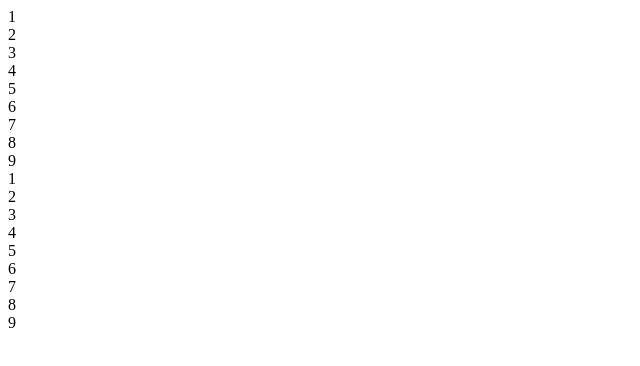
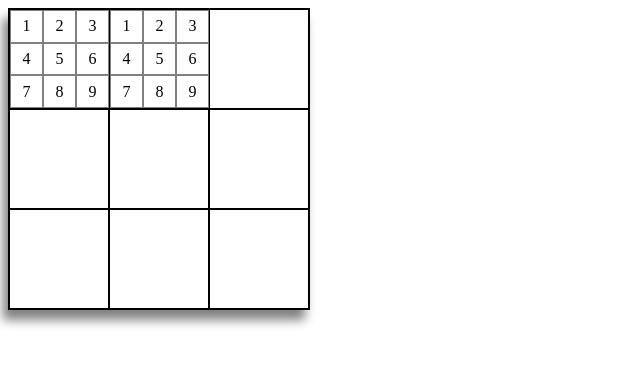
Before and after one commit to Mrashes/sudoku, a plain HTML site: page index.html in a window 1280 px wide. Shown: the whole page, without its empty margins (0-640 px from the left). Drawn offline with Linux system fonts and the light colour scheme.

Commit message:
starting a layout

```diff
--- a/index.html
+++ b/index.html
@@ -5,7 +5,7 @@
     <meta name="viewport" content="width=device-width, initial-scale=1.0">
     <meta http-equiv="X-UA-Compatible" content="ie=edge">
     <title>Sudoku</title>
-    <link href="./main.css" type="stylesheet">
+    <link href="main.css" rel="stylesheet" type="text/css">
 </head>
 <body>
     <!-- div.box.box$*9 -->
--- a/main.css
+++ b/main.css
@@ -1,4 +1,23 @@
 .container {
+    width: 300px;
     display:grid;
+    grid-template-columns: 100px 100px 100px;
+    grid-template-rows: 100px 100px 100px;
+    border: solid black 1px;
+    box-shadow: -5px 10px 10px gray;
+}
 
+.box {
+    display: grid;
+    grid-template-columns: 33px 33px 33px;
+    border: solid black 1px;
+    /* box-sizing: border-box; */
 }
+
+.cell {
+    display: flex;
+    justify-content: center;
+    align-items: center;
+    /* margin: auto; */
+    border: solid gray .5px;
+}
```
